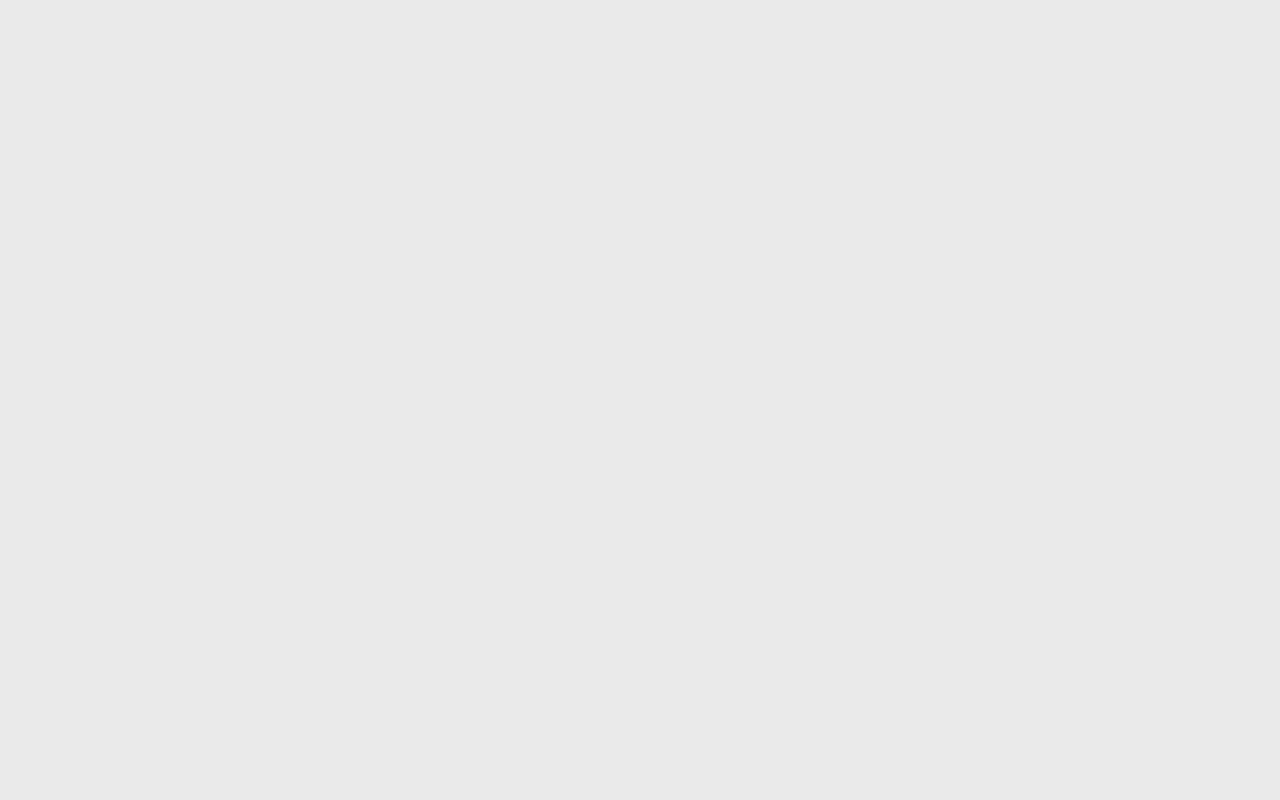
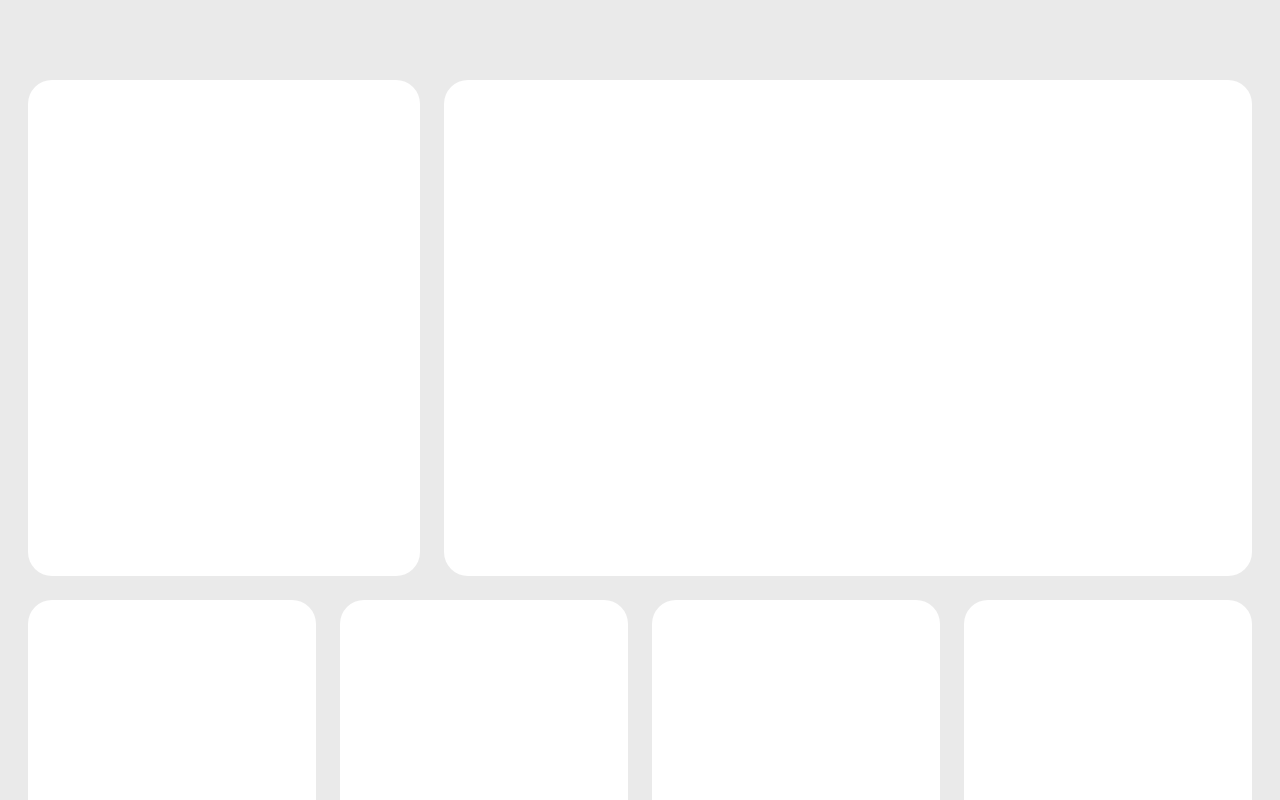
Before and after one commit to AppleFanBoy0941/reactcomponents, a React (Create React App) app: page / in a window 1280 px wide. Shown: the top 800 px of the page. Built offline with nearby package versions, Linux system fonts and the light colour scheme; data requests are answered from the project's data file.

Commit message:
Card component created

```diff
--- a/data/db.json
+++ b/data/db.json
@@ -1,6 +1,7 @@
 {
 	"cards": [
 		{
+			"id": 1,
 			"type": "cat",
 			"color": "#6468AA",
 			"image": ["http://localhost:8000/images/surfing-img.jpg"],
@@ -11,6 +12,7 @@
 			}
 		},
 		{
+			"id": 2,
 			"type": "gall",
 			"image": [
 				"http://localhost:8000/images/gallery-1.jpg",
@@ -25,6 +27,7 @@
 			}
 		},
 		{
+			"id": 3,
 			"type": "info",
 			"icon": "truck",
 			"color": "#2559E5",
@@ -34,6 +37,7 @@
 			}
 		},
 		{
+			"id": 4,
 			"type": "info",
 			"icon": "package",
 			"color": "#F2AB72",
@@ -43,6 +47,7 @@
 			}
 		},
 		{
+			"id": 5,
 			"type": "info",
 			"icon": "award",
 			"color": "#4EA9D6",
@@ -52,6 +57,7 @@
 			}
 		},
 		{
+			"id": 6,
 			"type": "info",
 			"icon": "phone-call",
 			"color": "#6079E7",
@@ -61,6 +67,7 @@
 			}
 		},
 		{
+			"id": 7,
 			"type": "coll",
 			"image": [
 				"http://localhost:8000/images/collection-10.webp",
@@ -73,6 +80,7 @@
 			}
 		},
 		{
+			"id": 8,
 			"type": "coll",
 			"image": [
 				"http://localhost:8000/images/collection-1.jpg",
@@ -85,6 +93,7 @@
 			}
 		},
 		{
+			"id": 9,
 			"type": "coll",
 			"image": [
 				"http://localhost:8000/images/collection-123.webp",
@@ -97,6 +106,7 @@
 			}
 		},
 		{
+			"id": 10,
 			"type": "caro",
 			"images": [
 				"http://localhost:8000/images/carousel-1.jpg",
@@ -111,6 +121,7 @@
 			}
 		},
 		{
+			"id": 11,
 			"type": "list",
 			"color": "#4350AF",
 			"text": {
@@ -162,6 +173,7 @@
 			]
 		},
 		{
+			"id": 12,
 			"type": "list",
 			"list": [
 				{
@@ -183,6 +195,7 @@
 			]
 		},
 		{
+			"id": 13,
 			"type": "cat",
 			"image": ["http://localhost:8000/images/wide/architecture.jpg"],
 			"color": "#D3D36F",
@@ -192,6 +205,7 @@
 			}
 		},
 		{
+			"id": 14,
 			"type": "cat",
 			"image": ["http://localhost:8000/images/wide/travel.webp"],
 			"color": "#BFCADD",
@@ -201,6 +215,7 @@
 			}
 		},
 		{
+			"id": 15,
 			"type": "cat",
 			"image": ["http://localhost:8000/images/wide/greenery.jpg"],
 			"color": "#E9EFE9",
@@ -210,6 +225,7 @@
 			}
 		},
 		{
+			"id": 16,
 			"type": "cat",
 			"image": ["http://localhost:8000/images/wide/beaches.jpg"],
 			"color": "#D0F1F6",
@@ -219,6 +235,7 @@
 			}
 		},
 		{
+			"id": 17,
 			"type": "list",
 			"text": {
 				"header": "News digest"
@@ -255,6 +272,7 @@
 			]
 		},
 		{
+			"id": 18,
 			"type": "art",
 			"color": "#558CCC",
 			"logo": ["http://localhost:8000/images/nyt.png"],
@@ -268,6 +286,7 @@
 			}
 		},
 		{
+			"id": 19,
 			"type": "art",
 			"color": "#000000",
 			"image": ["http://localhost:8000/images/nyt-mountains.jpg"],
@@ -283,6 +302,7 @@
 			}
 		},
 		{
+			"id": 20,
 			"type": "box",
 			"color": "#DFBC77",
 			"image": ["http://localhost:8000/images/vr.jpg"],
@@ -296,6 +316,7 @@
 			}
 		},
 		{
+			"id": 21,
 			"type": "info",
 			"icon": "pen-tool",
 			"text": {
@@ -303,6 +324,7 @@
 			}
 		},
 		{
+			"id": 22,
 			"type": "info",
 			"icon": "book-open",
 			"text": {
--- a/package.json
+++ b/package.json
@@ -7,6 +7,7 @@
     "@testing-library/jest-dom": "^5.16.4",
     "@testing-library/react": "^13.2.0",
     "@testing-library/user-event": "^13.5.0",
+    "feather-icons-react": "^0.5.0",
     "json-server": "^0.17.0",
     "react": "^18.1.0",
     "react-dom": "^18.1.0",
--- /dev/null
+++ b/src/components/Card.jsx
@@ -0,0 +1,19 @@
+/** @jsxImportSource @emotion/react */
+import { css } from '@emotion/react';
+import FeatherIcon from 'feather-icons-react';
+import useFetch from '../hooks/useFetch';
+
+const Card = props => {
+	const style = useFetch(`http://localhost:8000/style`);
+	console.log(`${props.card.type}: ${props.card.id}`);
+	const styles = {
+		card: css`
+			background: #ffffff;
+			grid-area: card-${props.card.id};
+			border-radius: 1.5rem;
+		`,
+	};
+	return <section css={styles.card}></section>;
+};
+
+export default Card;
--- a/src/components/Content.jsx
+++ b/src/components/Content.jsx
@@ -2,6 +2,7 @@
 import { css } from '@emotion/react';
 
 import useFetch from '../hooks/useFetch';
+import Card from './Card';
 let url = 'http://localhost:8000/cards';
 
 const Content = () => {
@@ -12,41 +13,41 @@ const Content = () => {
 			display: grid;
 			grid-template-columns: repeat(12, 5rem);
 			grid-template-rows: repeat(31, 5rem);
-			gap: 1rem;
+			gap: 1.5rem;
 			justify-content: center;
 			padding: 5rem 0;
 			grid-template-areas:
-				'1 1 1 1 2 2 2 2 2 2 2 2'
-				'1 1 1 1 2 2 2 2 2 2 2 2'
-				'1 1 1 1 2 2 2 2 2 2 2 2'
-				'1 1 1 1 2 2 2 2 2 2 2 2'
-				'1 1 1 1 2 2 2 2 2 2 2 2'
-				'3 3 3 4 4 4 5 5 5 6 6 6'
-				'3 3 3 4 4 4 5 5 5 6 6 6'
-				'3 3 3 4 4 4 5 5 5 6 6 6'
-				'7 7 7 7 8 8 8 8 9 9 9 9'
-				'7 7 7 7 8 8 8 8 9 9 9 9'
-				'7 7 7 7 8 8 8 8 9 9 9 9'
-				'7 7 7 7 8 8 8 8 9 9 9 9'
-				'10 10 10 10 10 10 10 10 11 11 11 11'
-				'10 10 10 10 10 10 10 10 11 11 11 11'
-				'10 10 10 10 10 10 10 10 11 11 11 11'
-				'10 10 10 10 10 10 10 10 11 11 11 11'
-				'10 10 10 10 10 10 10 10 11 11 11 11'
-				'12 12 12 12 12 12 12 12 11 11 11 11'
-				'12 12 12 12 12 12 12 12 11 11 11 11'
-				'13 13 13 13 14 14 14 14 11 11 11 11'
-				'13 13 13 13 14 14 14 14 11 11 11 11'
-				'15 15 15 15 17 17 17 17 18 18 18 18'
-				'15 15 15 15 17 17 17 17 18 18 18 18'
-				'16 16 16 16 17 17 17 17 18 18 18 18'
-				'16 16 16 16 17 17 17 17 18 18 18 18'
-				'20 20 20 20 17 17 17 17 18 18 18 18'
-				'20 20 20 20 17 17 17 17 19 19 19 19'
-				'20 20 20 20 17 17 17 17 19 19 19 19'
-				'20 20 20 20 17 17 17 17 19 19 19 19'
-				'21 21 22 22 17 17 17 17 19 19 19 19'
-				'21 21 22 22 17 17 17 17 19 19 19 19';
+				'card-1 card-1 card-1 card-1 card-2 card-2 card-2 card-2 card-2 card-2 card-2 card-2'
+				'card-1 card-1 card-1 card-1 card-2 card-2 card-2 card-2 card-2 card-2 card-2 card-2'
+				'card-1 card-1 card-1 card-1 card-2 card-2 card-2 card-2 card-2 card-2 card-2 card-2'
+				'card-1 card-1 card-1 card-1 card-2 card-2 card-2 card-2 card-2 card-2 card-2 card-2'
+				'card-1 card-1 card-1 card-1 card-2 card-2 card-2 card-2 card-2 card-2 card-2 card-2'
+				'card-3 card-3 card-3 card-4 card-4 card-4 card-5 card-5 card-5 card-6 card-6 card-6'
+				'card-3 card-3 card-3 card-4 card-4 card-4 card-5 card-5 card-5 card-6 card-6 card-6'
+				'card-3 card-3 card-3 card-4 card-4 card-4 card-5 card-5 card-5 card-6 card-6 card-6'
+				'card-7 card-7 card-7 card-7 card-8 card-8 card-8 card-8 card-9 card-9 card-9 card-9'
+				'card-7 card-7 card-7 card-7 card-8 card-8 card-8 card-8 card-9 card-9 card-9 card-9'
+				'card-7 card-7 card-7 card-7 card-8 card-8 card-8 card-8 card-9 card-9 card-9 card-9'
+				'card-7 card-7 card-7 card-7 card-8 card-8 card-8 card-8 card-9 card-9 card-9 card-9'
+				'card-10 card-10 card-10 card-10 card-10 card-10 card-10 card-10 card-11 card-11 card-11 card-11'
+				'card-10 card-10 card-10 card-10 card-10 card-10 card-10 card-10 card-11 card-11 card-11 card-11'
+				'card-10 card-10 card-10 card-10 card-10 card-10 card-10 card-10 card-11 card-11 card-11 card-11'
+				'card-10 card-10 card-10 card-10 card-10 card-10 card-10 card-10 card-11 card-11 card-11 card-11'
+				'card-10 card-10 card-10 card-10 card-10 card-10 card-10 card-10 card-11 card-11 card-11 card-11'
+				'card-12 card-12 card-12 card-12 card-12 card-12 card-12 card-12 card-11 card-11 card-11 card-11'
+				'card-12 card-12 card-12 card-12 card-12 card-12 card-12 card-12 card-11 card-11 card-11 card-11'
+				'card-13 card-13 card-13 card-13 card-14 card-14 card-14 card-14 card-11 card-11 card-11 card-11'
+				'card-13 card-13 card-13 card-13 card-14 card-14 card-14 card-14 card-11 card-11 card-11 card-11'
+				'card-15 card-15 card-15 card-15 card-17 card-17 card-17 card-17 card-18 card-18 card-18 card-18'
+				'card-15 card-15 card-15 card-15 card-17 card-17 card-17 card-17 card-18 card-18 card-18 card-18'
+				'card-16 card-16 card-16 card-16 card-17 card-17 card-17 card-17 card-18 card-18 card-18 card-18'
+				'card-16 card-16 card-16 card-16 card-17 card-17 card-17 card-17 card-18 card-18 card-18 card-18'
+				'card-20 card-20 card-20 card-20 card-17 card-17 card-17 card-17 card-18 card-18 card-18 card-18'
+				'card-20 card-20 card-20 card-20 card-17 card-17 card-17 card-17 card-19 card-19 card-19 card-19'
+				'card-20 card-20 card-20 card-20 card-17 card-17 card-17 card-17 card-19 card-19 card-19 card-19'
+				'card-20 card-20 card-20 card-20 card-17 card-17 card-17 card-17 card-19 card-19 card-19 card-19'
+				'card-21 card-21 card-22 card-22 card-17 card-17 card-17 card-17 card-19 card-19 card-19 card-19'
+				'card-21 card-21 card-22 card-22 card-17 card-17 card-17 card-17 card-19 card-19 card-19 card-19';
 		`,
 	};
 	return (
@@ -55,7 +56,7 @@ const Content = () => {
 			{isPending && <p>Loading...</p>}
 			{cards &&
 				cards.map((card, index) => {
-					return <div key={index}></div>;
+					return <Card card={card} key={card.id} />;
 				})}
 		</main>
 	);
```
Also changed, not shown: 1 other file (tests, documents, lock files or other folders).
